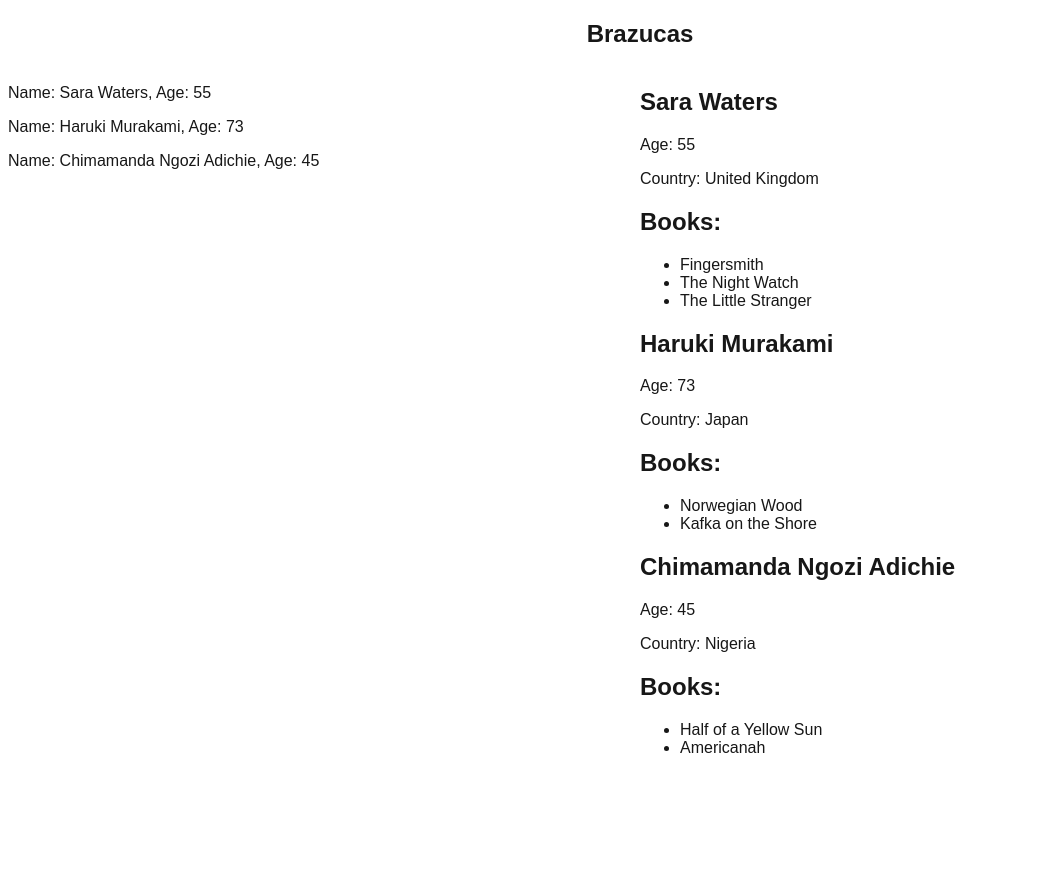
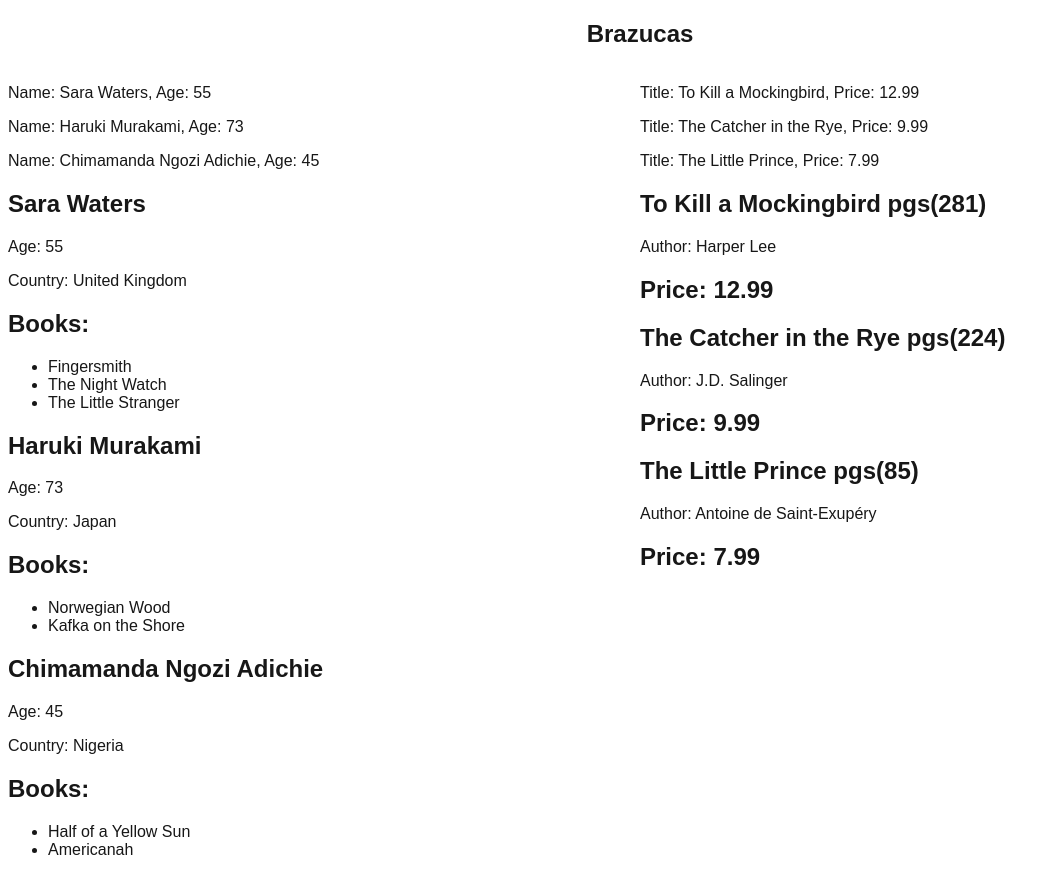
Before and after one commit to strubloid/react-advanced, a Next.js app in the folder brazucas/: page / in a window 1280 px wide. Shown: the whole page, without its empty margins (0-1060 px from the left). Before the commit the page ends 800 px from the top, so only its background shows below. Built offline with nearby package versions, Linux system fonts and the light colour scheme.

Commit message:
adding the list of books and authors spliting from left and right sides

```diff
--- a/brazucas/app/components/autors/LargeListItems.jsx
+++ b/brazucas/app/components/autors/LargeListItems.jsx
@@ -9,9 +9,10 @@ export const LargeAuthorListItems = ({ author }) => {
             <p>Country: {country}</p>
             <h2>Books:</h2>
             <ul>
-                {books.map((book) => (
-                    <li key={book.id}>{book}</li>
-                ))}
+                {books.map((book) => {
+                    const bookKey = `${book.id}-${name}-book`;
+                    return <li key={bookKey}>{book}</li>;
+                })}
             </ul>
         </>
     );
--- a/brazucas/app/components/books/LargeListItems.jsx
+++ b/brazucas/app/components/books/LargeListItems.jsx
@@ -0,0 +1,14 @@
+export const LargeBookListItems = ({ book }) => {
+    // Destructuring the variables from the book object
+    const { title, pages, author, price } = book;
+
+    return (
+        <>
+            <h2>
+                {title} pgs({pages})
+            </h2>
+            <p>Author: {author}</p>
+            <h2>Price: {price}</h2>
+        </>
+    );
+};
--- a/brazucas/app/components/books/SmallListItems.jsx
+++ b/brazucas/app/components/books/SmallListItems.jsx
@@ -0,0 +1,10 @@
+export const SmallBookListItems = ({ book }) => {
+    // Destructuring the variables from the book object
+    const { title, price } = book;
+
+    return (
+        <p>
+            Title: {title}, Price: {price}
+        </p>
+    );
+};
--- a/brazucas/app/components/lists/NormalList.jsx
+++ b/brazucas/app/components/lists/NormalList.jsx
@@ -3,7 +3,8 @@ export const NormalList = ({ items, sourceName, ItemComponent }) => {
         <>
             {items.map((item, index) => {
                 const itemProps = { [sourceName]: item };
-                return <ItemComponent key={item.id} {...itemProps} />;
+                const itemKey = `${item.id}-${sourceName}-${ItemComponent.name}-${index}`;
+                return <ItemComponent key={itemKey} {...itemProps} />;
             })}
         </>
     );
--- a/brazucas/app/data/Books.ts
+++ b/brazucas/app/data/Books.ts
@@ -1,23 +1,23 @@
 export const books = [
     {
-        id: 1,
-        name: "To Kill a Mockingbird",
+        id: 111111,
+        title: "To Kill a Mockingbird",
         pages: 281,
-        title: "Harper Lee",
+        author: "Harper Lee",
         price: 12.99,
     },
     {
-        id: 2,
-        name: "The Catcher in the Rye",
+        id: 222222,
+        title: "The Catcher in the Rye",
         pages: 224,
-        title: "J.D. Salinger",
+        author: "J.D. Salinger",
         price: 9.99,
     },
     {
-        id: 3,
-        name: "The Little Prince",
+        id: 333333,
+        title: "The Little Prince",
         pages: 85,
-        title: "Antoine de Saint-Exupéry",
+        author: "Antoine de Saint-Exupéry",
         price: 7.99,
     },
 ];
--- a/brazucas/app/page.tsx
+++ b/brazucas/app/page.tsx
@@ -3,8 +3,10 @@ import { SplitScreen } from "@components/split-screen/SplitScreen";
 import { authors } from "./data/Authors";
 import { SmallAuthorListItems } from "@components/autors/SmallListItems";
 import { LargeAuthorListItems } from "@components/autors/LargeListItems";
-// import { SmallBookListItems } from "@components/books/SmallListItems";
+import { SmallBookListItems } from "@components/books/SmallListItems";
+import { LargeBookListItems } from "@components/books/LargeListItems";
 import { NormalList } from "@components/lists/NormalList";
+import { books } from "./data/Books";
 
 const LeftSideComponent = ({ children }: { children: React.ReactNode }) => {
     return <>{children}</>;
@@ -23,9 +25,11 @@ export default function Home() {
             <SplitScreen leftWidth={1} rightWidth={1}>
                 <LeftSideComponent>
                     <NormalList items={authors} sourceName="author" ItemComponent={SmallAuthorListItems} />
+                    <NormalList items={authors} sourceName="author" ItemComponent={LargeAuthorListItems} />
                 </LeftSideComponent>
                 <RightSideComponent>
-                    <NormalList items={authors} sourceName="author" ItemComponent={LargeAuthorListItems} />
+                    <NormalList items={books} sourceName="book" ItemComponent={SmallBookListItems} />
+                    <NormalList items={books} sourceName="book" ItemComponent={LargeBookListItems} />
                 </RightSideComponent>
             </SplitScreen>
         </>
```
